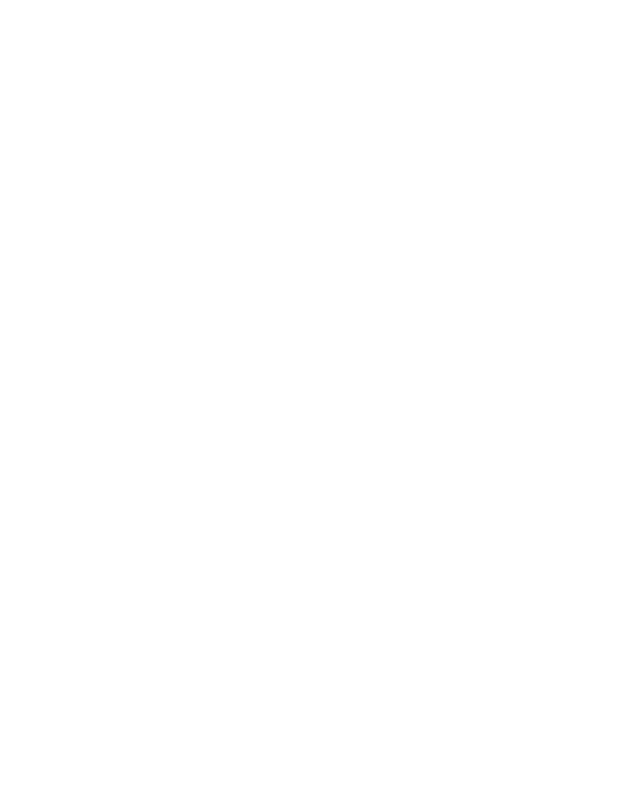
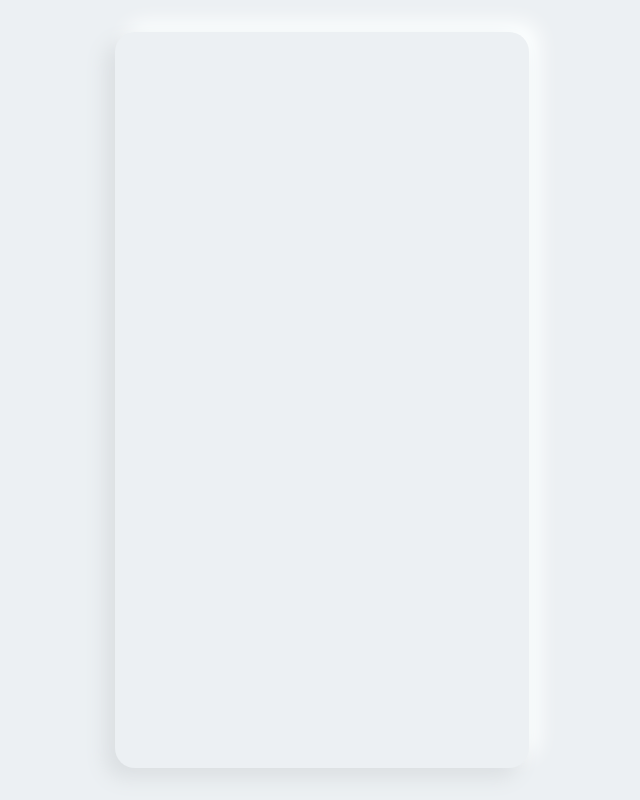
Before and after one commit to luisCorreaCespedes/Squaretrix, a plain HTML site: page index.html in a window 1280 px wide. Shown: the whole page, without its empty margins (318-958 px from the left). Drawn offline with nearby package versions, Linux system fonts and the light colour scheme.

Commit message:
Game wrapper added

```diff
--- a/css/app.css
+++ b/css/app.css
@@ -0,0 +1,75 @@
+:root {
+    --bg-color: #ecf0f3;
+    --wrapper-shadow: -10px 10px 20px #dbdfe2,
+    10px -10px 20px #fdffff;
+    --btn-shadow: -5px 5px 10px #c4c7ca,
+    5px -5px 10px #ffffff;
+    --btn-shadow-inset: inset -5px 5px 10px #c4c7ca,
+    inset 5px -5px 10px #ffffff;
+    --board-shadow-inset: inset -5px 5px 8px #d4d8db,
+    inset 5px -5px 8px #ffffff;
+
+    --color: #243441;
+    --border-radius: 20px;
+    --setting-btn-color: #f88ab0;
+    --block-size: 25px;
+    --button-size: 55px;
+    --game-width: 414px;
+    --game-height: 736px;
+}
+
+.dark {
+    --bg-color: #243441;
+    --color: #0affef;
+    --setting-btn-color: #f88ab0;
+    --wrapper-shadow: -10px 10px 20px #1f2d39,
+    10px -10px 20px #293b49;
+    --btn-shadow: -5px 5px 10px #1f2d39,
+    5px -5px 10px #293b49;
+    --btn-shadow-inset: inset -5px 5px 10px #1f2d39,
+    inset 5px -5px 10px #293b49;
+    --board-shadow-inset: inset -5px 5px 8px #21303c,
+    inset 5px -5px 8px #273846;
+}
+
+* {
+    padding: 0;
+    margin: 0;
+    box-sizing: border-box;
+}
+
+body,
+html {
+    font-family: 'Krona One',
+    sans-serif;
+    height: 100vh;
+    background-color: var(--bg-color);
+    overflow: hidden;
+}
+
+button {
+    -webkit-tap-highlight-color: rgba(0,0,0,0);
+}
+
+.container {
+    position: relative;
+    height: 100%;
+    display: flex;
+    align-items: center;
+    justify-content: center;
+}
+
+.game-wrapper {
+    position: relative;
+    z-index: 99;
+    width: 100%;
+    max-width: var(--game-width);
+    height: 100%;
+    max-height: var(--game-height);
+    background-color: var(--bg-color);
+    box-shadow: var(--wrapper-shadow);
+    border-radius: 20px;
+    display: flex;
+    flex-direction: column;
+    justify-content: space-between;
+}
--- a/index.html
+++ b/index.html
@@ -6,9 +6,24 @@
     <meta name="viewport" content="width=device-width, initial-scale=1.0">
     <title>Squaretrix</title>
 
-    <link rel="shortcut icon" href="./assets/images/favicon.png" type="image/x-icon">
+    <!--Styles-->
+    <link rel="shortcut icon" href="./assets/images/favicon.png" type="image/png">
+    <link href='https://unpkg.com/boxicons@2.0.7/css/boxicons.min.css' rel='stylesheet'>
+    <link rel="preconnect" href="https://fonts.gstatic.com">
+    <link href="https://fonts.googleapis.com/css2?family=Krona+One&display=swap" rel="stylesheet">
+    <link rel="stylesheet" href="./css/app.css">
+
 </head>
 <body>
 
+    <div class="container">
+        <div class="game-wrapper">
+            <div class="info-section"></div>
+            <div class="board-section"></div>
+            <div class="control-section"></div>
+            <div class="setting-section"></div>
+        </div>
+    </div>
+
 </body>
 </html>
```
Also changed, not shown: 1 other file.
